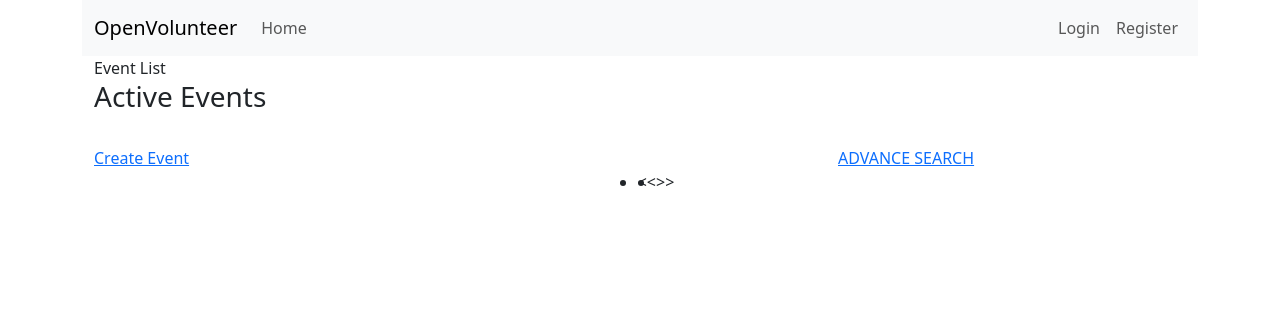
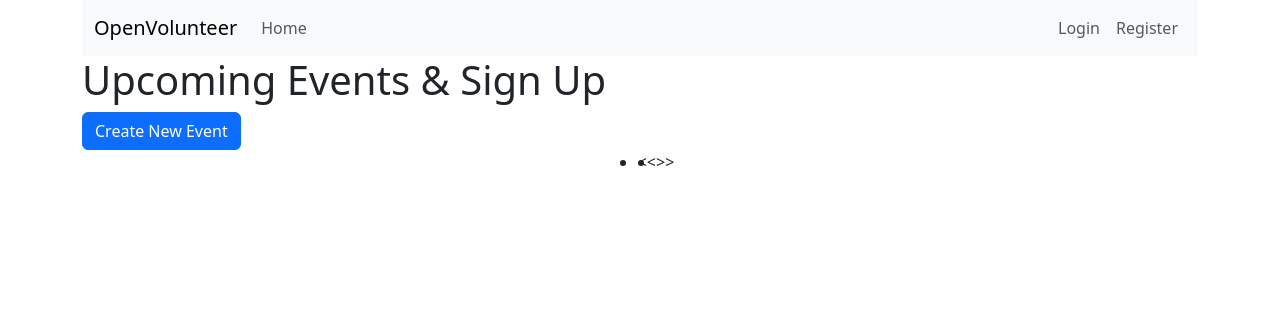
Before and after one commit to rodneygauna/openvolunteer, a Flask app: page /view_events in a window 1280 px wide. Shown: the top 316 px of the page. Run offline with Flask 3, Linux system fonts and the light colour scheme; data that the repository does not hold is empty; some libraries are stand-ins or nearby versions.

Commit message:
clean up of the html

```diff
--- a/web/templates/events/view_events.html
+++ b/web/templates/events/view_events.html
@@ -1,47 +1,22 @@
 {% extends "_base.html" %} {% block content %}
+<h1>Upcoming Events & Sign Up</h1>
+<div>
+  <a class="btn btn-primary" href="{{ url_for('events.create_event') }}"
+    >Create New Event</a
+  >
+</div>
 <!-- Event List Start -->
 <section>
-  <div class="container">
-    <div>
-      <div class="row align-items-end mb-60">
-        <div class="col-lg-8">
-          <div
-            class="section__title text-center text-lg-start title-shape-none"
+  {% for event in event_info %}
+  <!-- Event Item Start -->
+  <h6>
+    <a href="{{ url_for('events.event', event_id=event.id) }}"
+      >{{ event.title }}</a
     >
-            <span class="sub-title tg__animate-text">Event List</span>
-            <h3 class="title">Active Events</h3>
-            <br />
-            <a href="{{ url_for('events.create_event') }}" class="tg-btn-1"
-              ><span>Create Event</span></a
-            >
-          </div>
-        </div>
-        <div class="col-lg-4">
-          <div class="section__title-link">
-            <a href="#">ADVANCE SEARCH</a>
-          </div>
-        </div>
-      </div>
-      <div class="row">
-        <div class="col-12">
-          <div class="tournament__list-item-wrapper">
-            <!-- Event Item Start -->
-            {% for event in event_info %}
-            <div
-              class="tournament__list-item wow fadeInUp"
-              data-wow-delay=".2s"
-            >
-              <div>
-                <div class="tournament__list-name">
-                  <h5 class="team-name">{{ event.title }}</h5>
-                </div>
-                <div>
-                  <span
-                    >{{ event.attendee_count }} / {{ event.max_attendees
-                    }}</span
-                  >
-                </div>
-                <div class="tournament__list-time">
+  </h6>
+  <p>{{ event.description }}</p>
+  <!-- Event Date/Time Converted Information Start-->
+  <div class="event__list-time">
     <span class="event_date" style="display: none"
       >{{ event.start_date.strftime('%A, %B %d, %Y') }}</span
     >
@@ -51,26 +26,33 @@
     <span class="event_timezone" style="display: none"
       >{{ event.start_timezone }}</span
     >
-                  <i class="far fa-calendar-alt"></i>
     <span class="event_convertedDate"></span>
     <br />
-                  <i class="far fa-clock"></i>
     <span class="event_convertedTimeTz"></span>
+    <br />
   </div>
-                <div class="tournament__list-live">
-                  <a href="{{ url_for('events.event', event_id=event.id) }}"
-                    ><i class="fas fa-skull-crossbones"></i> Sign Up</a
+  <!-- Event Date/Time Converted Information End-->
+  <p>{{ event.attendee_count }} / {{ event.max_attendees }}</p>
+  <a
+    class="btn btn-primary"
+    href="{{ url_for('events.event_signup', event_id=event.id) }}"
+    >Sign Up</a
   >
-                </div>
-              </div>
-            </div>
+  <a
+    class="btn btn-secondary"
+    href="{{ url_for('events.event', event_id=event.id) }}"
+    >View Event Info</a
+  >
+  <br />
+  <br />
   {% endfor %}
   <!-- Event Item End -->
-          </div>
+</section>
+<!-- Event List End -->
 <!-- Start Pagination-->
 <div>
-            <div class="pagination__wrap">
-              <ul class="list-wrap d-flex flex-wrap justify-content-center">
+  <div class="">
+    <ul class="d-flex flex-wrap justify-content-center">
       {% if event_info.has_prev %}
       <li>
         <a
@@ -83,10 +65,9 @@
       <li class="page-numbers disabled">
         <span class="page-numbers"><<</span>
       </li>
-                {% endif %} {% for page_num in
-                event_info.iter_pages(left_edge=1, right_edge=1, left_current=2,
-                right_current=2) %} {% if page_num %} {% if event_info.page ==
-                page_num %}
+      {% endif %} {% for page_num in event_info.iter_pages(left_edge=1,
+      right_edge=1, left_current=2, right_current=2) %} {% if page_num %} {% if
+      event_info.page == page_num %}
       <li>
         <span class="page-numbers current">{{ page_num }}</span>
       </li>
@@ -119,20 +100,13 @@
   </div>
 </div>
 <!-- End Pagination -->
-        </div>
-      </div>
-    </div>
-  </div>
-</section>
-<!-- Event List End -->
-
 <!-- Convert Timezone -->
 <script src="https://cdnjs.cloudflare.com/ajax/libs/moment.js/2.29.1/moment.min.js"></script>
 <script src="https://cdnjs.cloudflare.com/ajax/libs/moment-timezone/0.5.33/moment-timezone-with-data.min.js"></script>
 <script>
   document.addEventListener("DOMContentLoaded", function () {
     // Get all the tournament__list-time elements
-    const eventElements = document.querySelectorAll(".tournament__list-time");
+    const eventElements = document.querySelectorAll(".event__list-time");
 
     // Iterate over each event and convert the date, time, and timezone
     eventElements.forEach(function (eventElement) {
@@ -145,11 +119,6 @@
         const date = dateElement.textContent;
         const time = timeTextElement.textContent;
         const timezone = timezoneElement.textContent;
-
-        // Print the extracted date, time, and timezone to the console for debugging
-        console.log("Extracted Date:", date);
-        console.log("Extracted Time:", time);
-        console.log("Extracted Timezone:", timezone);
 
         // Create a datetime string with a specific format for parsing
         const dateTimeString = `${date} ${time}`;
@@ -179,14 +148,6 @@
           convertedTimeTzElement.textContent = convertedDateTime
             .clone()
             .format("hh:mm A z");
-
-          // Print the converted date, time, and timezone to the console
-          console.log(
-            "Converted Date:",
-            convertedDateTime.format("dddd, MMMM D, YYYY")
-          );
-          console.log("Converted Time:", convertedDateTime.format("hh:mm A"));
-          console.log("Converted Timezone:", moment.tz.guess());
         } else {
           console.log("Invalid datetime format");
         }
```
Lines whose indentation alone changed are shown as unchanged.
